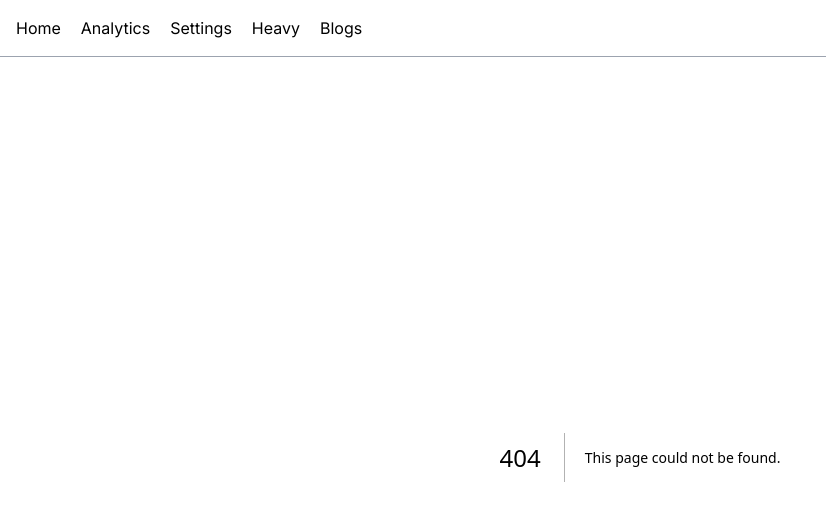
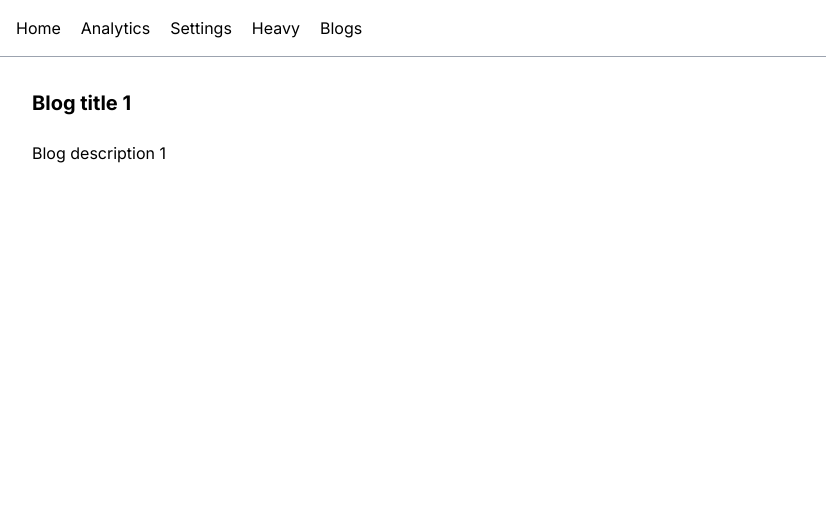
Before and after one commit to uzzal71/complete-nextjs, a Next.js app in the folder next01/: page /blogs/1 in a window 1280 px wide. Before the commit this address had no page. Shown: the top 520 px of the page, without its empty margins (0-826 px from the left). Built offline with nearby package versions, Linux system fonts and the light colour scheme.

Commit message:
dynamc route

```diff
--- /dev/null
+++ b/next01/app/blogs/[id]/page.js
@@ -0,0 +1,22 @@
+import blogs from "@/app/data/blogs";
+
+export function generateStaticParams() {
+  return blogs.map((blog) => ({
+    params: {
+      id: blog.id,
+    },
+  }));
+}
+
+export default function SingleBlog({ params }) {
+  const { id } = params;
+  const blog = blogs.find((blog) => blog.id === id);
+  const { title, description } = blog;
+
+  return (
+    <div className="p-8">
+      <h1 className="text-xl font-bold">{title}</h1>
+      <p className="mt-6">{description}</p>
+    </div>
+  );
+}
--- a/next01/app/blogs/page.js
+++ b/next01/app/blogs/page.js
@@ -1,3 +1,4 @@
+import Link from "next/link";
 import BlogItem from "../components/BlogItem";
 import blogs from "../data/blogs";
 
@@ -7,7 +8,9 @@ export default function Blogs() {
       <h1 className="text-xl font-bold">Blog list</h1>
       <div className="mt-6 p-4">
         {blogs.map((blog) => (
-          <BlogItem key={blog.id} title={blog.title} />
+          <Link key={blog.id} href={`/blogs/${blog.id}`}>
+            <BlogItem title={blog.title} />
+          </Link>
         ))}
       </div>
     </div>
```
